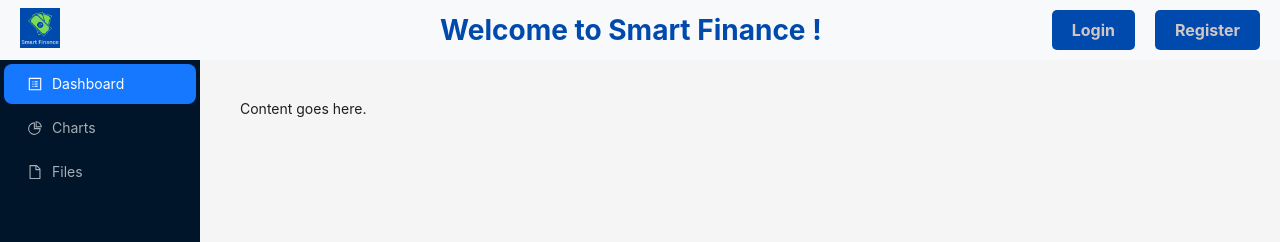
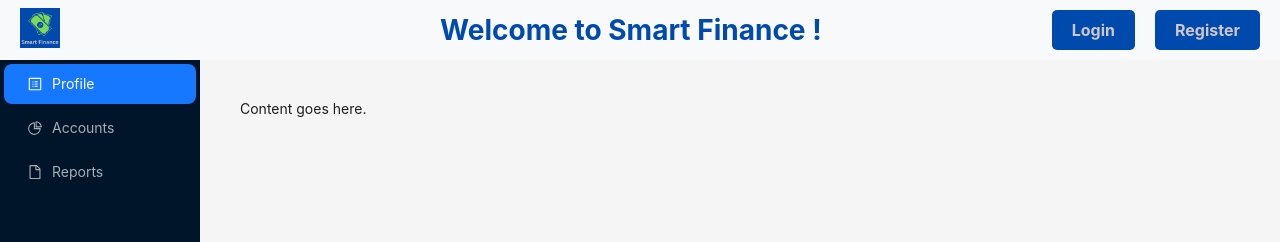
Before and after one commit to diankartsakov/financial-tracker, a React (Create React App) app: page /dashboard in a window 1280 px wide. Shown: the top 242 px of the page. Built offline with nearby package versions, Linux system fonts and the light colour scheme; no server answers.

Commit message:
Dashboard minor changes

```diff
--- a/src/components/dashboard/Dashboard.js
+++ b/src/components/dashboard/Dashboard.js
@@ -15,13 +15,13 @@
         <div className="logo" />
         <Menu theme="dark" defaultSelectedKeys={["1"]} mode="inline">
           <Menu.Item key="1" icon={<ProfileOutlined />}>
-            Dashboard
+            Profile
           </Menu.Item>
           <Menu.Item key="2" icon={<PieChartOutlined />}>
-            Charts
+            Accounts
           </Menu.Item>
           <Menu.Item key="3" icon={<FileOutlined />}>
-            Files
+            Reports
           </Menu.Item>
         </Menu>
       </Sider>
--- a/src/pages/dashboard/DashboardPage.js
+++ b/src/pages/dashboard/DashboardPage.js
@@ -1,7 +1,12 @@
+import { Outlet } from 'react-router-dom';
 import Dashboard from '../../components/dashboard/Dashboard';
 
 export default function DashboardPage () {
 
-return <Dashboard></Dashboard>;
+return <>
+    <Dashboard></Dashboard>;
+    <Outlet></Outlet>
+    </>;
+
 
 }
```
